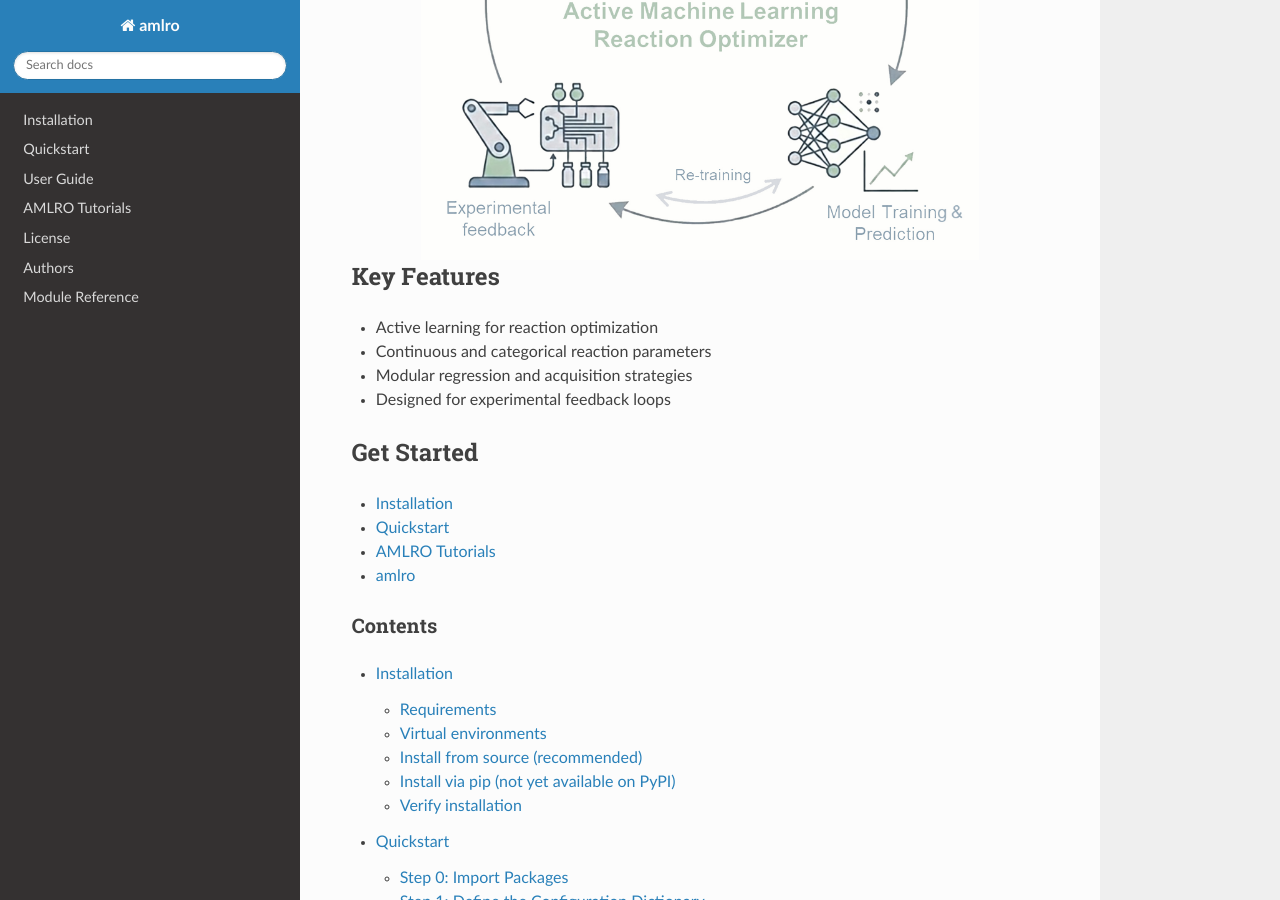
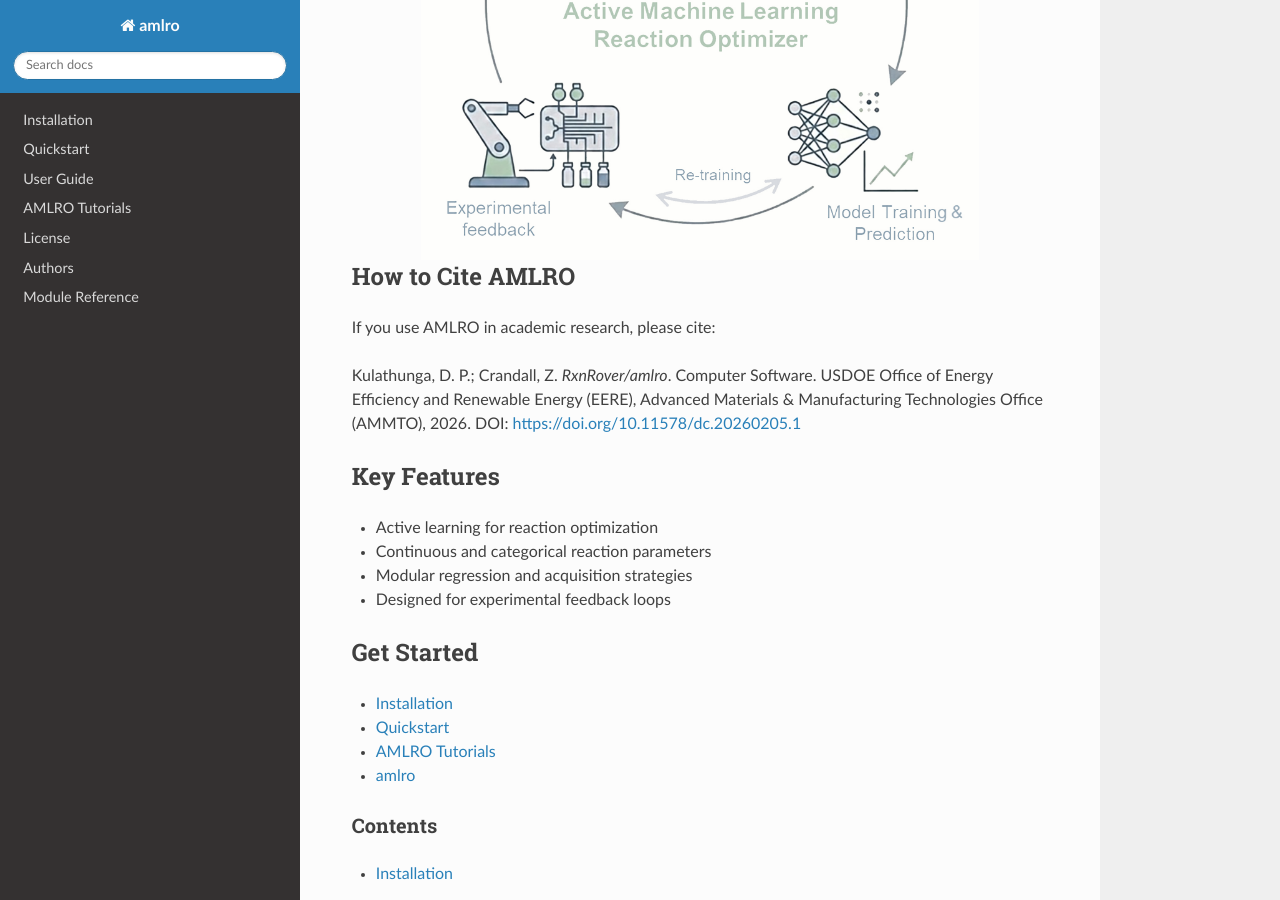
Before and after one commit to RxnRover/amlro, a Sphinx documentation site: the page built from docs/source/index.rst, in a window 1280 px wide and 900 px high, scrolled down 884 px. Built offline with Sphinx 7.4.7 and the Read the Docs theme 3.1.0, drawn with Linux system fonts in a browser that asks for light colours.

Commit message:
Adding software citation block

```diff
--- a/docs/source/index.rst
+++ b/docs/source/index.rst
@@ -27,6 +27,18 @@ AMLRO follows a three-step workflow:
     :width: 80%
     :align: center
     :alt: AMLRO workflow overview
+
+How to Cite AMLRO
+-----------------
+
+If you use AMLRO in academic research, please cite:
+
+Kulathunga, D. P.; Crandall, Z.
+*RxnRover/amlro*.
+Computer Software.
+USDOE Office of Energy Efficiency and Renewable Energy (EERE),
+Advanced Materials & Manufacturing Technologies Office (AMMTO), 2026.
+DOI: https://doi.org/10.11578/dc.20260205.1
 
 Key Features
 ------------
```
Also changed, not shown: README.rst (+31 -0 lines), 1 other file.
